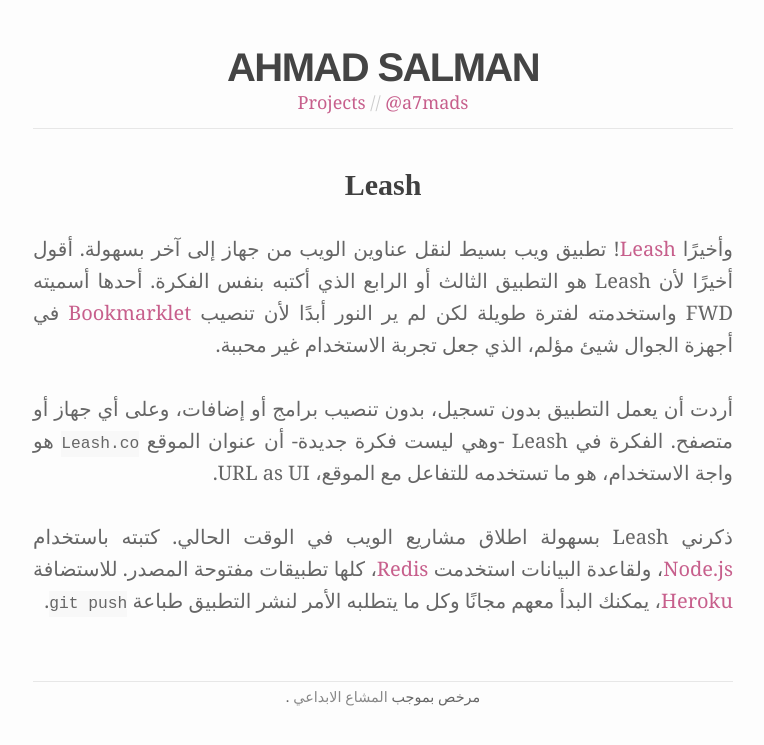
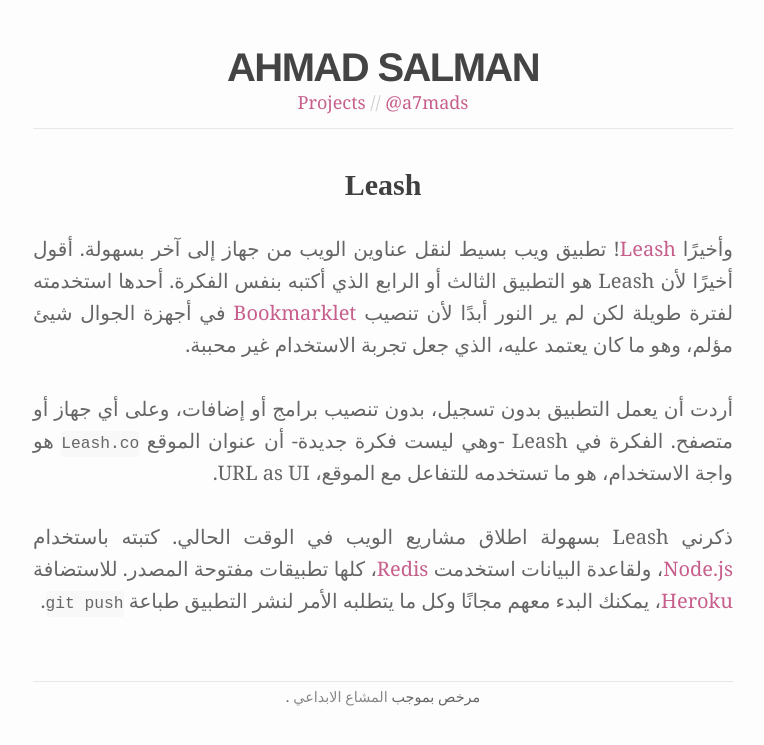
Before and after one commit to githubber/ahmads.github.com, a Jekyll site: the page built from _posts/2014-01-01-leash.md, in a window 1280 px wide. Shown: the top 745 px of the page, without its empty margins (411-1175 px from the left). Built offline with Jekyll 4.4.1, drawn with Linux system fonts in a browser that asks for light colours; some web fonts are replaced; Markdown is read by kramdown in place of the engine named in the settings.

Commit message:
leash edit

```diff
--- a/_posts/2014-01-01-leash.md
+++ b/_posts/2014-01-01-leash.md
@@ -2,11 +2,11 @@
 title : Leash
 layout: post
 ---
-وأخيرًا [Leash][leash]! تطبيق ويب بسيط لنقل عناوين الويب من جهاز إلى آخر بسهولة. أقول أخيرًا لأن Leash هو التطبيق الثالث أو الرابع الذي أكتبه بنفس الفكرة. أحدها أسميته FWD واستخدمته لفترة طويلة لكن لم ير النور أبدًا لأن تنصيب [Bookmarklet][bm] في أجهزة الجوال شيئ مؤلم، الذي جعل تجربة الاستخدام غير محببة.
+وأخيرًا [Leash][leash]! تطبيق ويب بسيط لنقل عناوين الويب من جهاز إلى آخر بسهولة. أقول أخيرًا لأن Leash هو التطبيق الثالث أو الرابع الذي أكتبه بنفس الفكرة. أحدها استخدمته لفترة طويلة لكن لم ير النور أبدًا لأن تنصيب [Bookmarklet][bm] في أجهزة الجوال شيئ مؤلم، وهو ما كان يعتمد عليه، الذي جعل تجربة الاستخدام غير محببة.
 
  أردت أن يعمل التطبيق بدون تسجيل، بدون تنصيب برامج أو إضافات، وعلى أي جهاز أو متصفح. الفكرة في Leash -وهي ليست فكرة جديدة- أن عنوان الموقع `Leash.co` هو واجة الاستخدام، هو ما تستخدمه للتفاعل مع الموقع، URL as UI.
 
- ذكرني Leash بسهولة اطلاق مشاريع الويب في الوقت الحالي. كتبته باستخدام [Node.js][node]، ولقاعدة البيانات استخدمت [Redis][redis]، كلها تطبيقات مفتوحة المصدر. للاستضافة [Heroku][heroku]، يمكنك البدأ معهم مجانًا وكل ما يتطلبه الأمر لنشر التطبيق طباعة `git push`.
+ ذكرني Leash بسهولة اطلاق مشاريع الويب في الوقت الحالي. كتبته باستخدام [Node.js][node]، ولقاعدة البيانات استخدمت [Redis][redis]، كلها تطبيقات مفتوحة المصدر. للاستضافة [Heroku][heroku]، يمكنك البدء معهم مجانًا وكل ما يتطلبه الأمر لنشر التطبيق طباعة `git push`.
 
 [leash]: http://leash.co
 [bm]: http://en.wikipedia.org/wiki/Bookmarklet
```
